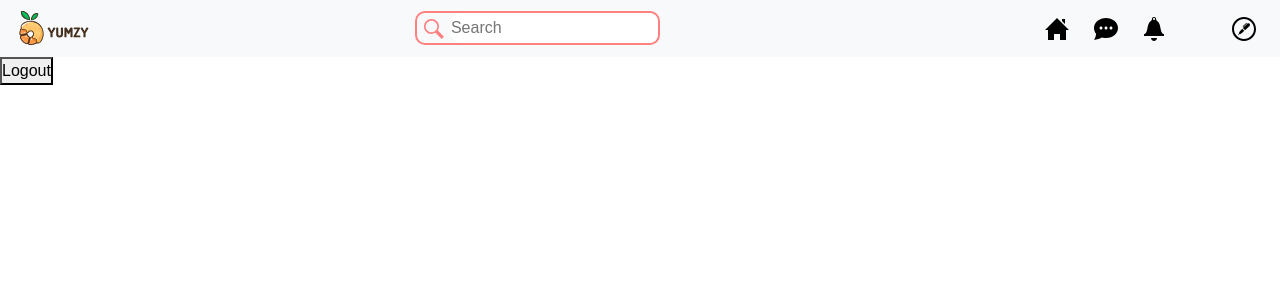
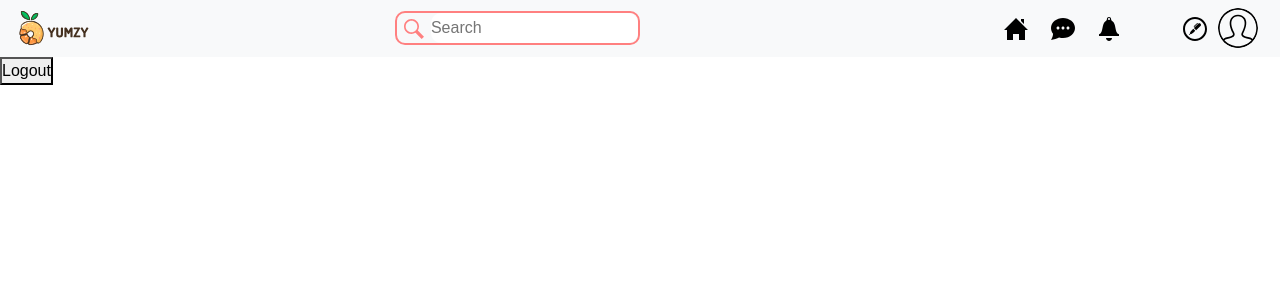
Before and after one commit to Phoenix-Cooperation/yumzy-frontend, a React (Create React App) app: page / in a window 1280 px wide. Shown: the top 300 px of the page. Built offline with nearby package versions, Linux system fonts and the light colour scheme; some icons are missing.

Commit message:
added missing code

```diff
--- a/src/components/NavBar/AvatarDropdown.js
+++ b/src/components/NavBar/AvatarDropdown.js
@@ -29,6 +29,7 @@ const AvatarDropdown = () => {
   }
 
   const handleShowDropDown = () => {
+    console.log("dropdown")
     setShowDropDown(!showDropDown)
     setDropDownHeight(0)
   }
--- a/src/components/NavBar/NavBar.js
+++ b/src/components/NavBar/NavBar.js
@@ -1,5 +1,5 @@
 import React from "react";
-import { Navbar, Container, Nav, Form, FormControl, Button } from "react-bootstrap";
+import { Navbar, Container, Nav } from "react-bootstrap";
 import { Link } from "react-router-dom";
 import { gql, useQuery } from "@apollo/client";
 
@@ -10,15 +10,11 @@ import { ReactComponent as Explore } from "../../assets/images/icons/explore.svg
 import { ReactComponent as Create } from "../../assets/images/icons/create.svg"
 import { ReactComponent as Logo } from "../../assets/images/navbar-logo.svg"
 import { ReactComponent as Search } from "../../assets/images/icons/search-icon.svg"
+
+import AvatarDropdown from "./AvatarDropdown";
+
 const NavBar = () => {
 
-  const GET_USER = gql`
-    query GetUser {
-      user @client
-    }
-  `
-
-  const { data } = useQuery(GET_USER);
 
   return (
     <Navbar bg="light" expand="lg">
@@ -59,14 +55,7 @@ const NavBar = () => {
           </Nav>
         </Navbar.Collapse>
 
-        {data.user.photoURL && (
-          <div className="navbar__avatar">
-            {console.log(data.user.photoURL)}
-            <img src={data.user.photoURL} alt="dp" referrerPolicy="no-referrer"/>
-          </div>
-
-        )}
-
+        <AvatarDropdown/>
       </Container>
     </Navbar>
   )
```
